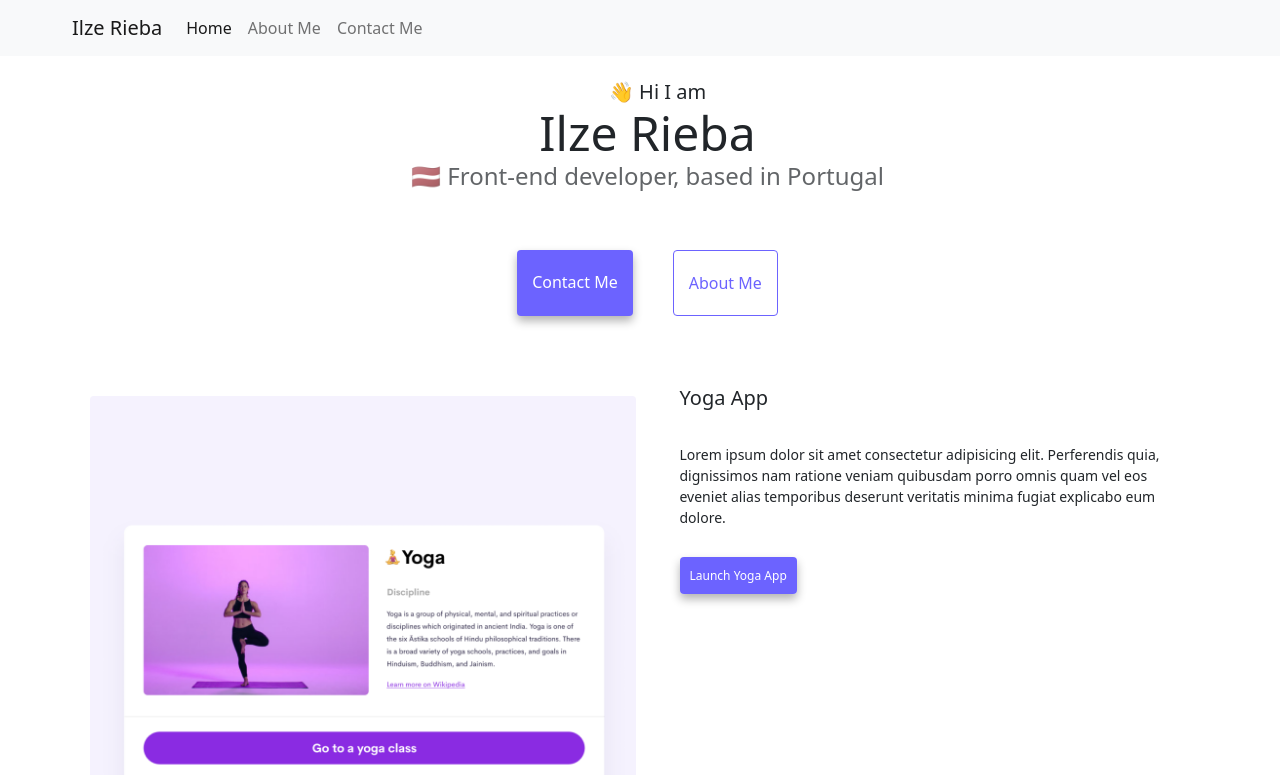
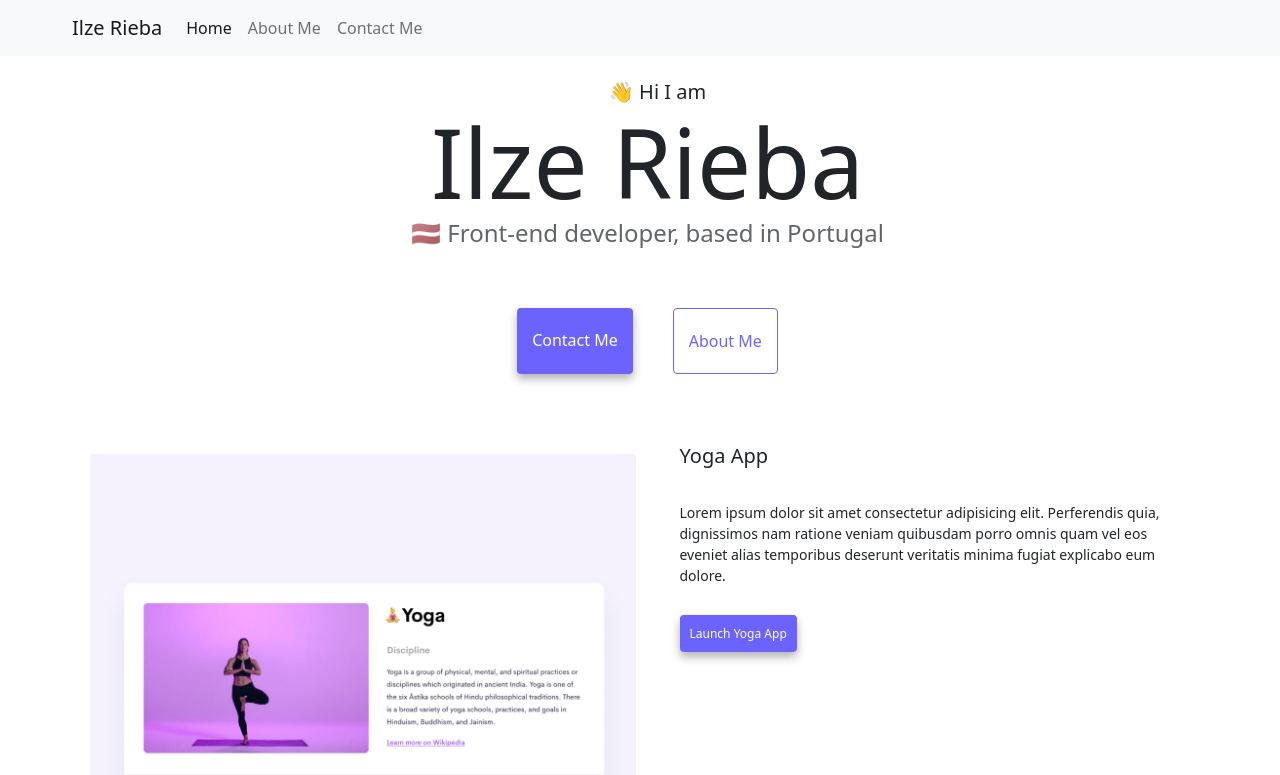
Before and after one commit to IlzeRieba/SheCodes-Responsive-Website-, a plain HTML site: page index.html in a window 1280 px wide. Shown: the top 775 px of the page. Drawn offline with nearby package versions, Linux system fonts and the light colour scheme.

Commit message:
updated css media quieries

```diff
--- a/Style/styles.css
+++ b/Style/styles.css
@@ -170,9 +170,6 @@ p.about-paragraph {
     display: none;
   }
 }
-h1 {
-  font-size: 48px;
-}
 
 h2 {
   font-size: 20px;
```
